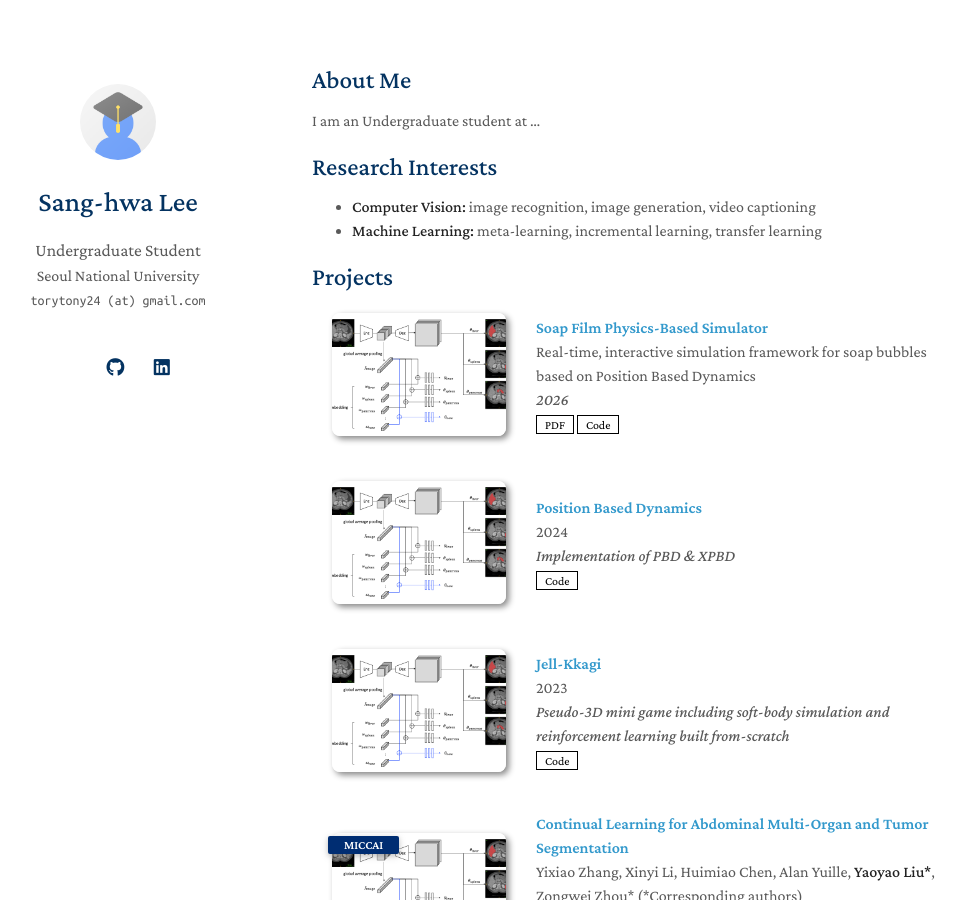
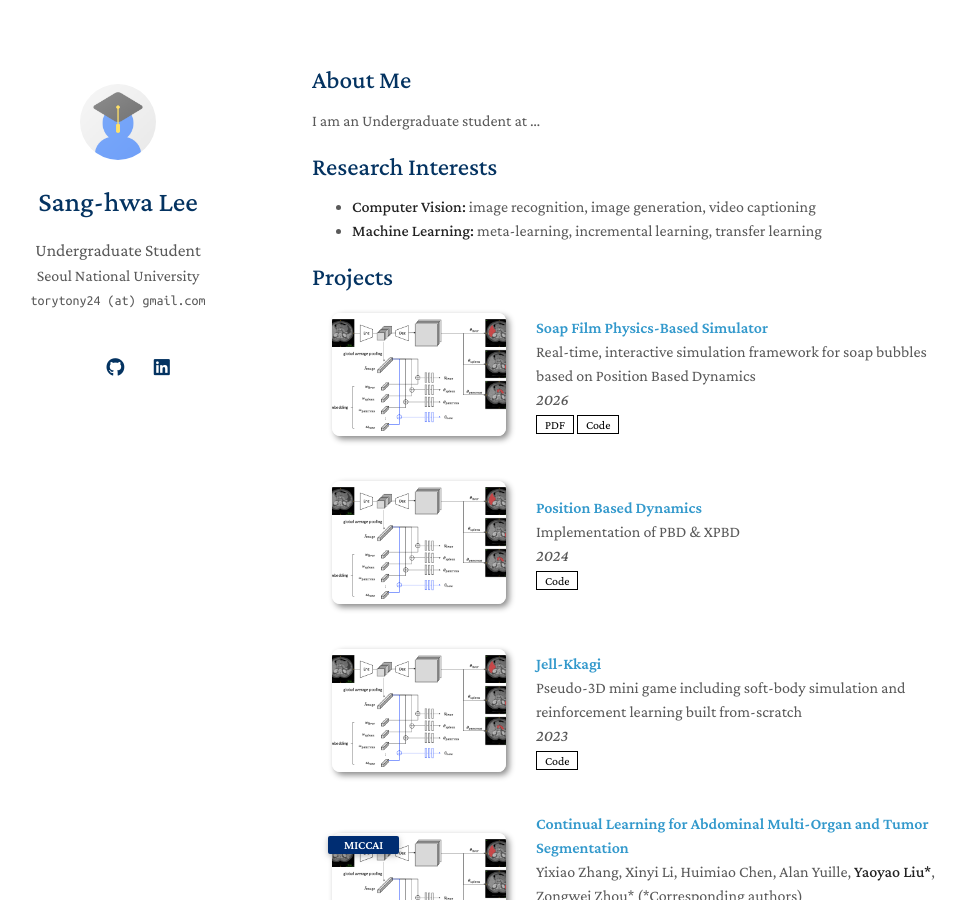
Before and after one commit to torytony24/torytony24.github.io, a Jekyll site: the page built from index.md, in a window 1280 px wide and 900 px high. Shown: the whole window, without its empty margins (158-1124 px from the left). Built offline with Jekyll 4.4.1, drawn with Linux system fonts in a browser that asks for light colours; a style sheet for code colours, icons or effects is not loaded; our own code applies the rules of GitHub Pages for plain Markdown files.

```diff
--- a/_data/publications.yml
+++ b/_data/publications.yml
@@ -8,14 +8,14 @@ main:
     image: ./assets/img/teaser_example_2.png
 
   - title: Position Based Dynamics
-    authors: 2024
-    conference: Implementation of PBD & XPBD
+    authors: Implementation of PBD & XPBD
+    conference: 2024
     code: https://github.com/MrGiovanni/ContinualLearning
     image: ./assets/img/teaser_example_2.png
 
   - title: Jell-Kkagi
-    authors: 2023
-    conference: Pseudo-3D mini game including soft-body simulation and reinforcement learning built from-scratch
+    authors: Pseudo-3D mini game including soft-body simulation and reinforcement learning built from-scratch
+    conference: 2023
     code: https://github.com/MrGiovanni/ContinualLearning
     image: ./assets/img/teaser_example_2.png
 
```
